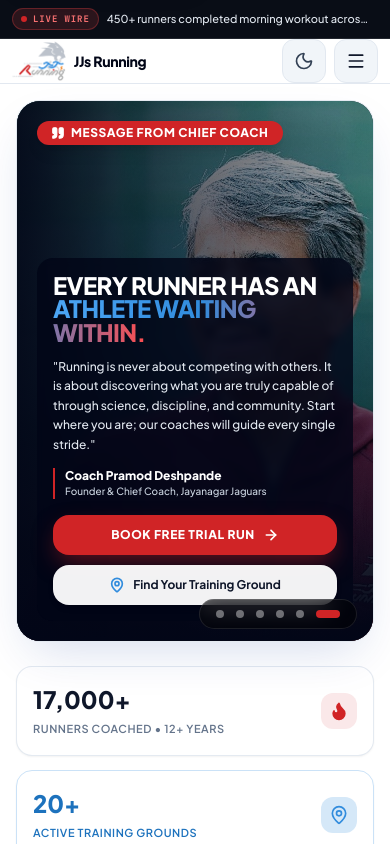
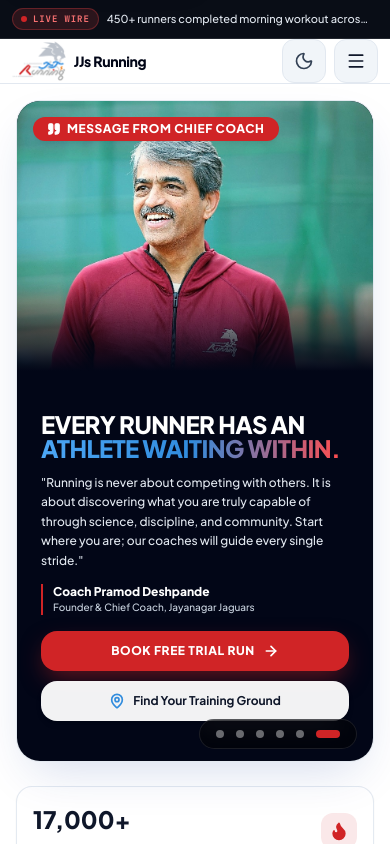
Before and after one commit to nmanjuonline/jjs-running, a React (Vite) app: page / in a window 390 px wide. Both pictures are taken after a click on the tab 336 px from the left and 614 px from the top of the page. Shown: the top 844 px of the page. Built offline with nearby package versions, Linux system fonts and the light colour scheme; a web font is replaced by a local one.

Commit message:
fix(hero): eliminate text overlap on Coach Pramod photo on mobile viewports with split stack composition

```diff
--- a/src/components/Hero.jsx
+++ b/src/components/Hero.jsx
@@ -61,27 +61,62 @@ export default function Hero({ currentTheme, onBookTrial, onExploreCenters, onOp
             <div
               onMouseEnter={() => setIsPaused(true)}
               onMouseLeave={() => setIsPaused(false)}
-              className="relative min-h-[540px] sm:min-h-0 sm:h-[420px] md:h-[480px] w-full overflow-hidden bg-slate-950 p-5 sm:p-0 flex flex-col justify-between sm:block"
+              className={`relative ${
+                activeSlide === 5
+                  ? 'min-h-[660px] sm:min-h-0 sm:h-[420px] md:h-[480px]'
+                  : 'min-h-[540px] sm:min-h-0 sm:h-[420px] md:h-[480px]'
+              } w-full overflow-hidden bg-slate-950 p-4 sm:p-0 flex flex-col justify-between sm:block transition-all duration-300`}
             >
               {/* Automatic Cross-Fade Carousel Slides */}
               {HERO_IMAGES.map((img, idx) => (
-                <img
+                <div
                   key={img.src}
-                  src={img.src}
-                  alt={img.alt}
-                  className={`absolute inset-0 w-full h-full object-cover ${
-                    img.isCoach ? 'object-[78%_center]' : 'object-center'
-                  } transition-all duration-1000 ease-in-out ${
+                  className={`absolute inset-0 w-full h-full transition-all duration-1000 ease-in-out ${
                     activeSlide === idx
-                      ? 'opacity-100 scale-100'
-                      : 'opacity-0 scale-105 pointer-events-none'
+                      ? 'opacity-100 scale-100 z-[1]'
+                      : 'opacity-0 scale-105 pointer-events-none z-0'
                   }`}
-                />
+                >
+                  {img.isCoach ? (
+                    <div className="relative w-full h-full">
+                      {/* Mobile portrait: Coach Pramod occupies top ~270px in clear sunlight with zero text on face */}
+                      <img
+                        src="/images/jjs/coach-pramod-hd.jpg"
+                        alt={img.alt}
+                        className="sm:hidden w-full h-[270px] object-cover object-[center_12%]"
+                      />
+                      {/* Mobile bottom fade into slate-950 canvas where text begins */}
+                      <div className="sm:hidden absolute top-[180px] inset-x-0 h-[90px] bg-gradient-to-b from-transparent to-slate-950 pointer-events-none" />
+
+                      {/* Desktop panoramic banner with Coach anchored on right */}
+                      <img
+                        src={img.src}
+                        alt={img.alt}
+                        className="hidden sm:block w-full h-full object-cover object-[78%_center]"
+                      />
+                    </div>
+                  ) : (
+                    <img
+                      src={img.src}
+                      alt={img.alt}
+                      className="w-full h-full object-cover object-center"
+                    />
+                  )}
+                </div>
               ))}
 
-              {/* Cinematic multi-stop gradient overlay for crisp contrast */}
-              <div className="absolute inset-0 bg-gradient-to-t from-slate-950 via-slate-950/60 to-slate-950/25 pointer-events-none z-[1]" />
-              <div className="absolute inset-0 bg-gradient-to-r from-slate-950/85 via-slate-950/40 to-transparent pointer-events-none z-[1]" />
+              {/* Cinematic multi-stop gradient overlay for crisp contrast (Scoped to avoid dimming Coach on mobile) */}
+              {activeSlide !== 5 ? (
+                <>
+                  <div className="absolute inset-0 bg-gradient-to-t from-slate-950 via-slate-950/60 to-slate-950/25 pointer-events-none z-[1]" />
+                  <div className="absolute inset-0 bg-gradient-to-r from-slate-950/85 via-slate-950/40 to-transparent pointer-events-none z-[1]" />
+                </>
+              ) : (
+                <>
+                  <div className="hidden sm:block absolute inset-0 bg-gradient-to-r from-slate-950/90 via-slate-950/40 to-transparent pointer-events-none z-[1]" />
+                  <div className="hidden sm:block absolute inset-0 bg-gradient-to-t from-slate-950/80 via-transparent to-transparent pointer-events-none z-[1]" />
+                </>
+              )}
 
               {/* Carousel Indicators & Controls */}
               <div className="absolute z-20 bottom-3 right-4 sm:bottom-4 sm:right-6 flex items-center gap-1 bg-black/50 backdrop-blur-md px-3 py-1.5 rounded-full border border-white/10"
@@ -155,7 +190,7 @@ export default function Hero({ currentTheme, onBookTrial, onExploreCenters, onOp
 
               {/* Integrated Bottom Hero Content Overlay */}
               {activeSlide === 5 ? (
-                <div className="relative z-10 text-white max-w-xl md:max-w-2xl space-y-3 sm:space-y-4 mt-auto sm:mt-0 sm:absolute sm:bottom-0 sm:left-0 sm:p-8 md:p-10 bg-slate-950/80 sm:bg-transparent backdrop-blur-sm sm:backdrop-blur-none rounded-2xl sm:rounded-none p-4">
+                <div className="relative z-10 text-white max-w-xl md:max-w-2xl space-y-3 sm:space-y-4 mt-[200px] sm:mt-0 sm:absolute sm:bottom-0 sm:left-0 sm:p-8 md:p-10 px-2 pb-6">
                   <h1 className="text-2xl sm:text-4xl md:text-5xl font-black uppercase tracking-tight leading-[0.98]">
                     EVERY RUNNER HAS AN
                     <br />
```
